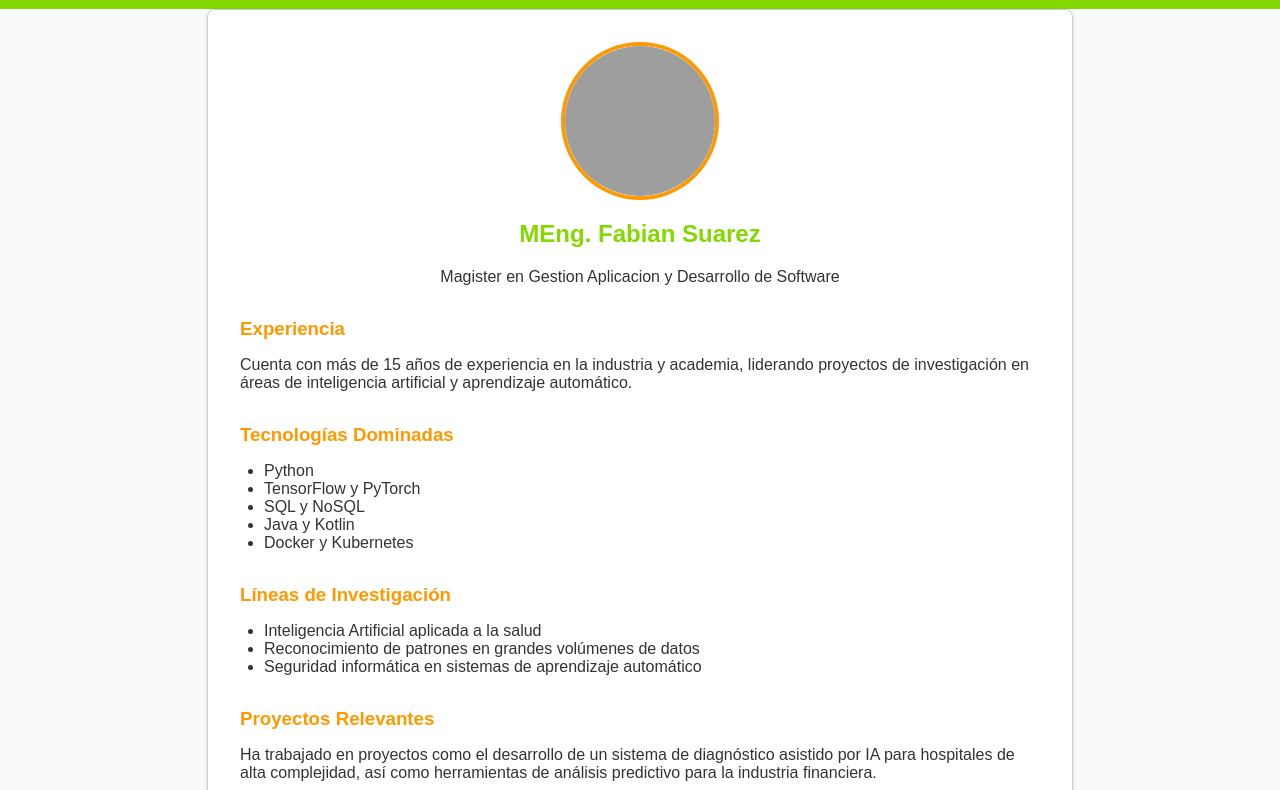
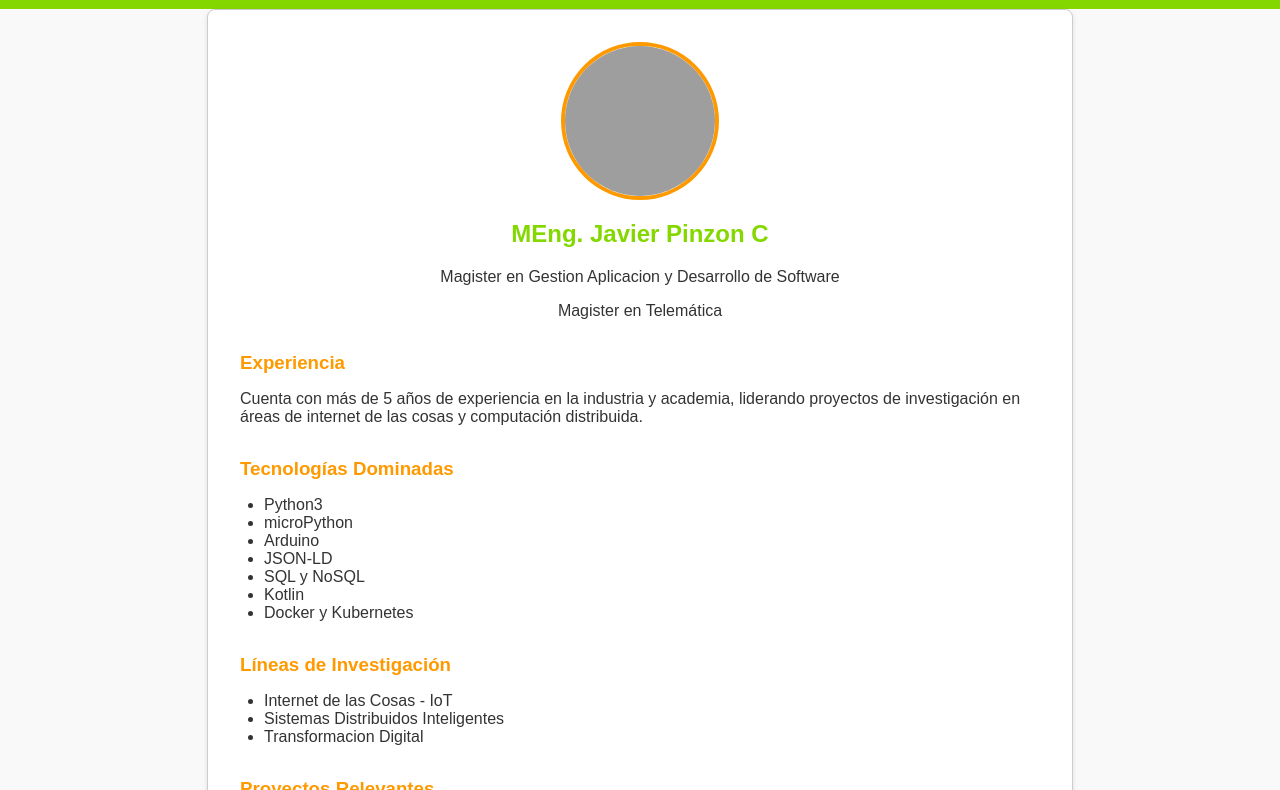
Before and after one commit to ing-fabiansuarez/ecosistema_pis, a plain HTML site: page javier_pinzon.html in a window 1280 px wide. Shown: the part 76-866 px from the top of the page. Drawn offline with Linux system fonts and the light colour scheme; grey boxes are pictures that could not be loaded.

Commit message:
mi perfil javierpc

```diff
--- a/fabian_suarez.html
+++ b/javier_pinzon.html
@@ -81,29 +81,32 @@
 </head>
 <body>
     <header>
-        <h1>MEng. FABIAN ENRIQUE SUAREZ CARVAJAL</h1>
+        <h1>MEng. JAVIER PINZON CASTELLANOS</h1>
     </header>
 
     <main>
         <div class="container">
             <div class="profile">
-                <img src="https://encrypted-tbn0.gstatic.com/images?q=tbn:ANd9GcRCTnZddzWKskim5e2vYMYiPvO717-oVYt_cQ&s" alt="Foto del Profesor">
-                <h2>MEng. Fabian Suarez</h2>
+                <img src="https://javierpinzonc.me/wp-content/uploads/2020/11/590231381-e1606585760450.png" alt="Foto del Profesor">
+                <h2>MEng. Javier Pinzon C</h2>
                 <p>Magister en Gestion Aplicacion y Desarrollo de Software</p>
+                <p>Magister en Telemática</p>
             </div>
 
             <div class="section">
                 <h3>Experiencia</h3>
-                <p>Cuenta con más de 15 años de experiencia en la industria y academia, liderando proyectos de investigación en áreas de inteligencia artificial y aprendizaje automático.</p>
+                <p>Cuenta con más de 5 años de experiencia en la industria y academia, liderando proyectos de investigación en áreas de internet de las cosas y computación distribuida.</p>
             </div>
 
             <div class="section">
                 <h3>Tecnologías Dominadas</h3>
                 <ul>
-                    <li>Python</li>
-                    <li>TensorFlow y PyTorch</li>
+                    <li>Python3</li>
+                    <li>microPython</li>
+                    <li>Arduino</li>
+                    <li>JSON-LD</li>
                     <li>SQL y NoSQL</li>
-                    <li>Java y Kotlin</li>
+                    <li>Kotlin</li>
                     <li>Docker y Kubernetes</li>
                 </ul>
             </div>
@@ -111,15 +114,15 @@
             <div class="section">
                 <h3>Líneas de Investigación</h3>
                 <ul>
-                    <li>Inteligencia Artificial aplicada a la salud</li>
-                    <li>Reconocimiento de patrones en grandes volúmenes de datos</li>
-                    <li>Seguridad informática en sistemas de aprendizaje automático</li>
+                    <li>Internet de las Cosas - IoT</li>
+                    <li>Sistemas Distribuidos Inteligentes</li>
+                    <li>Transformacion Digital</li>
                 </ul>
             </div>
 
             <div class="section">
                 <h3>Proyectos Relevantes</h3>
-                <p>Ha trabajado en proyectos como el desarrollo de un sistema de diagnóstico asistido por IA para hospitales de alta complejidad, así como herramientas de análisis predictivo para la industria financiera.</p>
+                <p>Ha trabajado en proyectos como el desarrollo de una plataforma IoT.</p>
             </div>
 
             <div class="section">
```
